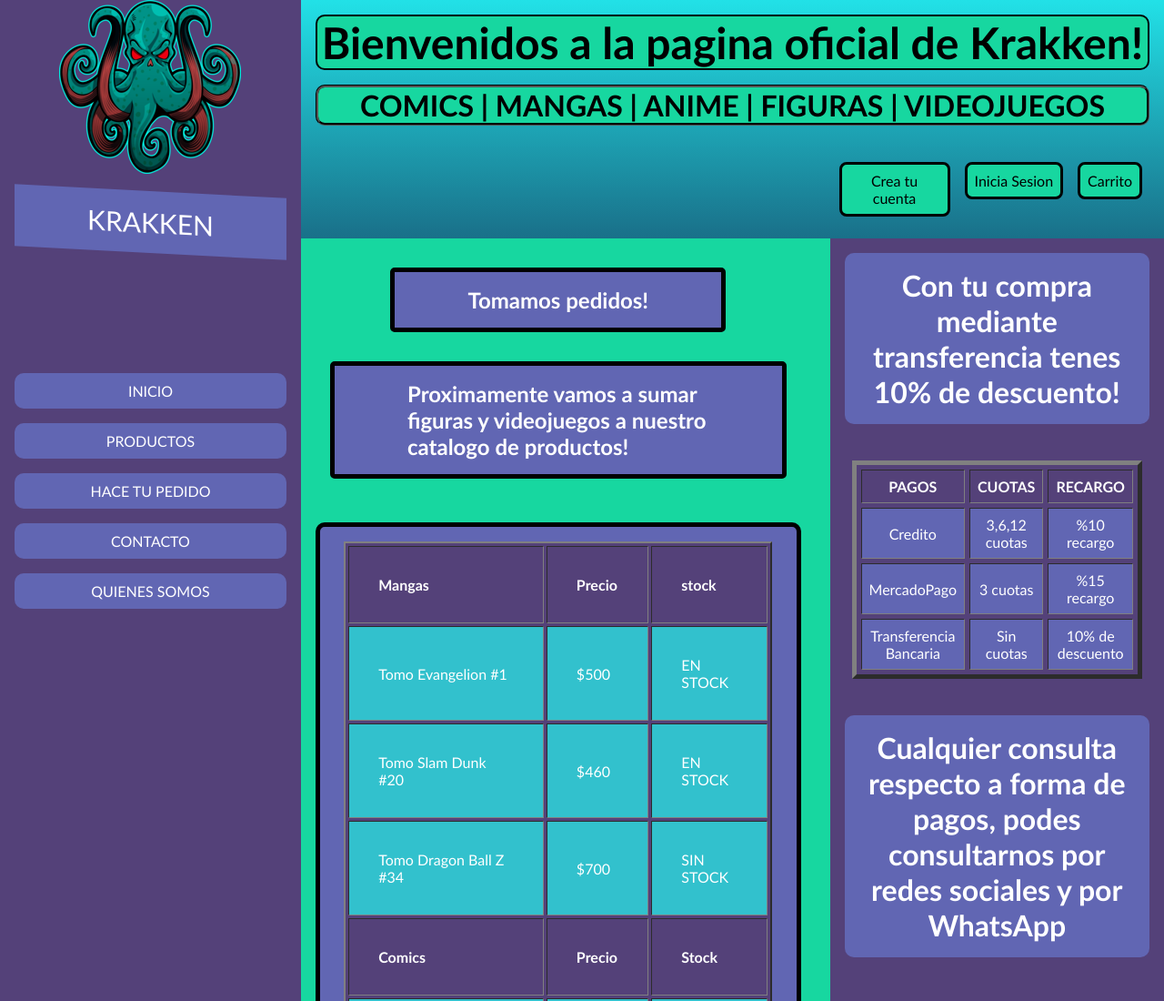
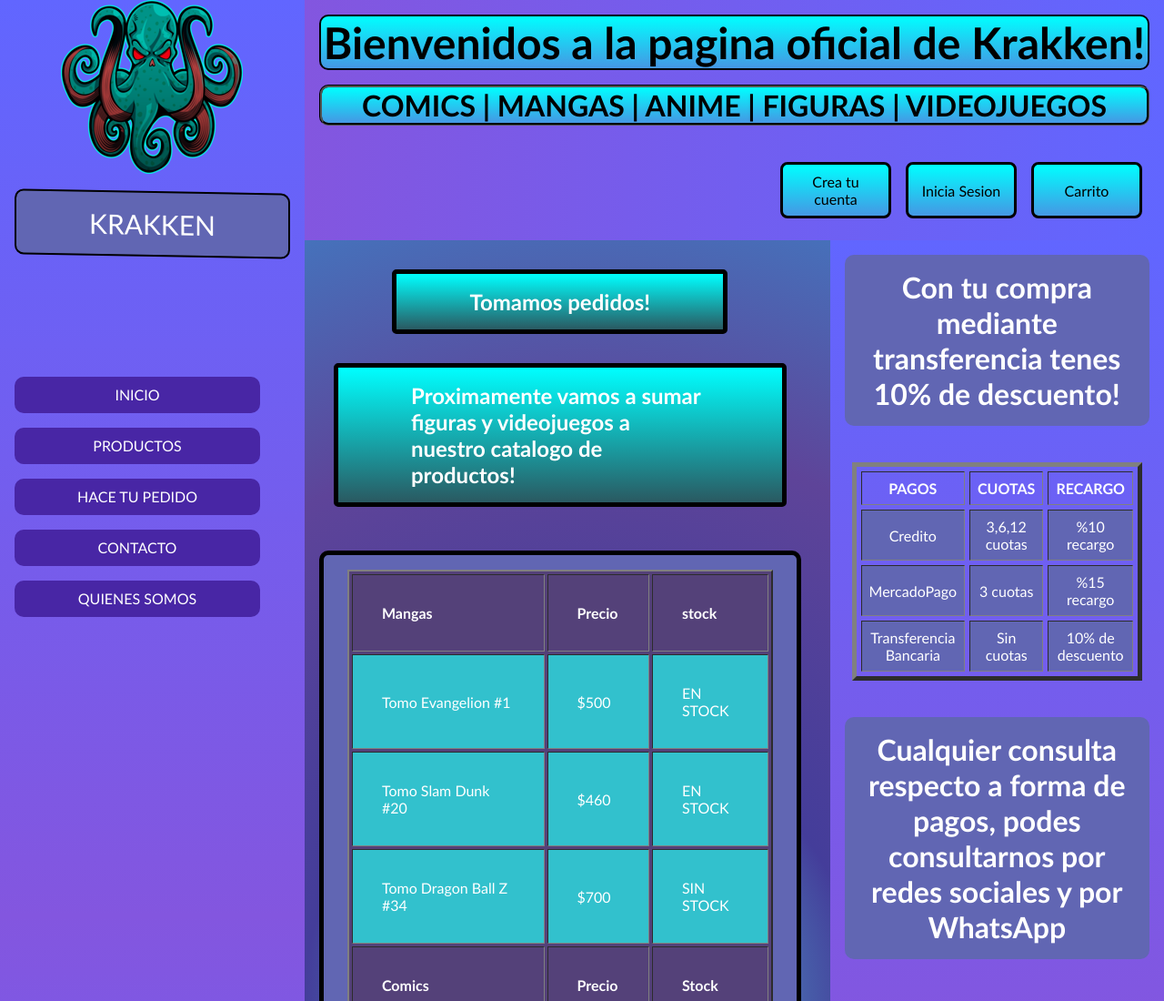
Before and after one commit to Ignacio-Fras/krakken-frascone, a plain HTML site: page productos.html in a window 1280 px wide. Shown: the top 1100 px of the page at 91% size. Drawn offline with Linux system fonts and the light colour scheme.

Commit message:
finalizando el agregado de animaciones, transiciones y gradientes

```diff
--- a/css/style.css
+++ b/css/style.css
@@ -15,12 +15,24 @@
     "nav segundaSeccion segundaSeccion aside"
     "nav form form aside"
     "footer footer footer footer";
-background-color: rgb(23, 215, 160);
+  background-image: radial-gradient(
+    circle,
+    rgb(84, 225, 228) 0%,
+    rgba(68, 61, 154, 1) 24%,
+    rgba(94, 68, 153, 1) 49%,
+    rgb(47, 155, 218) 89%,
+    rgb(115, 117, 241) 99%
+  );
   color: rgb(255, 255, 255);
 }
 /* Inicio del Nav --------- */
 .nav {
-    background-color: rgb(84, 65, 121);
+  background-image: linear-gradient(
+    to bottom,
+    rgb(97, 102, 279),
+    rgb(131, 86, 223),
+    rgb(97, 102, 279)
+  );
   grid-area: nav;
   display: flex;
   flex-direction: column;
@@ -37,17 +49,37 @@
 }
 
 .nav li {
+    width: 250px;
+    height: 20px;
+    transition: height 3s,width 2s;
+  animation-name: cambioColor;
+  animation-iteration-count: infinite;
+  animation-duration: 10s;
   list-style: none;
   margin: 1rem;
   padding: 10px;
   text-align: center;
-background-color: rgb(97, 102, 179);
-/* border: solid 2px rgb(0, 0, 0); */
   border-radius: 10px;
 }
 .nav li:hover {
+    width: 260px;
+    height: 30px;
   background-color: rgb(50, 193, 205);
   border: solid 2px black;
+}
+@keyframes cambioColor {
+  0% {
+    background-color: rgb(72, 38, 165);
+  }
+  25% {
+    background-color: rgb(131, 86, 223);
+  }
+  50% {
+    background-color: rgb(72, 38, 165);
+  }
+  100% {
+    background-color: rgb(131, 86, 223);
+  }
 }
 .nav a {
   color: rgb(255, 255, 255);
@@ -57,16 +89,21 @@
   color: black;
   font-size: 30px;
   background-color: rgb(97, 102, 179);
+  border: solid 2px black;
+  border-radius: 10px;
   padding: 1rem 5rem 1rem 5rem;
   margin: 1rem;
-transform: skewY(3deg);
-
+  transform: skewY(1deg);
 }
 
 /* ------Header --------- */
 .header {
   grid-area: header;
-background-image: linear-gradient(to bottom, rgb(34, 225, 231),rgba(27, 44, 122, 0.603));
+  background-image: linear-gradient(
+    to right,
+    rgb(131, 86, 223),
+    rgb(97, 102, 279)
+  );
   color: black;
   min-height: 15vh;
   text-align: center;
@@ -77,12 +114,12 @@
   font-size: 3rem;
   display: flex;
   justify-content: center;
-background-color: rgb(23, 215, 160);
+  background-image: linear-gradient(to bottom, aqua, rgb(69, 151, 228));
   border: solid 2px black;
   border-radius: 10px;
 }
 .header h2 {
-background-color: rgb(23, 215, 160);
+  background-image: linear-gradient(to bottom, aqua, rgb(69, 151, 228));
   border: groove 3px black;
   border-radius: 10px;
   margin: 1rem;
@@ -98,10 +135,14 @@
   margin-left: 1rem;
 }
 .header a {
+  height: 40px;
+  transition: height 2s, width 2s;
+  width: 100px;
   color: black;
- background-color: rgb(23, 215, 160);
+  background-image: linear-gradient(to bottom, aqua, rgb(69, 151, 228));
   display: flex;
- justify-content: start;
+  justify-content: center;
+  align-items: center;
   border: solid 3px black;
   border-radius: 0.5rem;
   padding: 0.5rem;
@@ -109,6 +150,8 @@
   max-width: 100px;
 }
 .header a:hover {
+  height: 50px;
+  width: 105px;
   background-color: rgb(49, 236, 127);
   padding: 0.5rem;
   border: solid 2px black;
@@ -126,15 +169,15 @@
   flex-direction: column;
   align-items: center;
 }
-.primeraSeccion img{
-    transform: scale(0.8,1);
+.primeraSeccion img {
+  transform: scale(0.8, 1);
   display: flex;
   padding: 1rem;
 }
 
 .primeraSeccion h2 {
   font-size: 1.5rem;
-background-color: rgb(97, 102, 179);
+  background-image: linear-gradient(to bottom, aqua, rgb(42, 89, 97));
   padding: 1rem 5rem 1rem 5rem;
   margin: 1rem;
   border: solid 5px black;
@@ -176,7 +219,7 @@
   margin-left: 1rem;
   padding: 2rem;
 }
-.segundaSeccion iframe{
+.segundaSeccion iframe {
   display: flex;
   flex-direction: row;
   justify-content: center;
@@ -192,16 +235,16 @@
   text-align: center;
   background-color: rgb(98, 230, 153);
 }
-.segundaSeccion table{
+.segundaSeccion table {
   background-color: rgb(84, 65, 121);
   width: 90%;
   text-align: left;
   margin: 1rem;
 }
-.segundaSeccion th{
+.segundaSeccion th {
   padding: 2rem;
 }
-.segundaSeccion td{
+.segundaSeccion td {
   background-color: rgb(50, 193, 205);
   padding: 2rem;
 }
@@ -209,7 +252,12 @@
 /* Aside ---------- */
 
 .aside {
-background-color: rgb(84, 65, 121);
+  background-image: linear-gradient(
+    to bottom,
+    rgb(97, 102, 279),
+    rgb(131, 86, 223),
+    rgb(97, 102, 279)
+  );
   grid-area: aside;
   display: flex;
   align-content: flex-start;
@@ -225,12 +273,12 @@
   border-radius: 10px;
   margin: 1rem;
 }
-.aside ul{
+.aside ul {
   background-color: rgb(97, 102, 179);
   padding: 1rem;
   margin: 1rem;
 }
-.aside li{
+.aside li {
   border-radius: 10px;
   border: solid 2px black;
   list-style: none;
@@ -238,23 +286,22 @@
   margin: 0.5rem;
   padding: 0.5rem;
 }
-.aside li:hover{
+.aside li:hover {
   background-color: rgb(50, 193, 205);
   border: solid 2px black;
   border-radius: 10px;
   padding: 1.5rem;
 }
-.aside table{
+.aside table {
   margin: 1.5rem;
 }
-.aside th{
+.aside th {
   padding: 0.5rem;
 }
-.aside td{
-    padding: .5rem;
+.aside td {
+  padding: 0.5rem;
   background-color: rgb(97, 102, 179);
 }
-
 
 /* Form ........... */
 
@@ -273,7 +320,7 @@
   margin: 1rem;
   font-size: 2rem;
 }
-.form p{
+.form p {
   background-color: rgb(97, 102, 179);
   font-size: 1.5rem;
   border: solid 2px black;
@@ -305,7 +352,12 @@
 /* Footer ------------- */
 
 .footer {
-    background-image: linear-gradient(to bottom, rgb(34, 225, 231),rgba(27, 44, 122, 0.603));
+  background-image: linear-gradient(
+    to right,
+    rgb(131, 86, 223),
+    rgb(97, 102, 279),
+    rgb(131, 86, 223)
+  );
   grid-area: footer;
   display: flex;
   justify-content: space-around;
@@ -314,15 +366,15 @@
   flex-direction: row;
   padding: 1rem;
 }
-.footer li{
+.footer li {
   list-style: none;
   background-color: rgb(84, 65, 121);
   border: solid 2px black;
   border-radius: 10px;
-    margin: .5rem;
-    padding: .2rem;
+  margin: 0.5rem;
+  padding: 0.2rem;
 }
-.footer i{
+.footer i {
   padding: 1rem;
   font-size: 4rem;
   color: rgb(84, 65, 121);
@@ -353,12 +405,12 @@
     justify-content: space-around;
     flex-wrap: wrap;
   }
-.header{
+  .header {
     display: flex;
     flex-wrap: wrap;
     justify-content: center;
   }
-.primeraSeccion img{
+  .primeraSeccion img {
     max-width: 300px;
     display: flex;
     padding: 1rem;
@@ -366,7 +418,7 @@
   .segundaSeccion iframe {
     max-width: 250px;
   }
-.segundaSeccion{
+  .segundaSeccion {
     margin: 0rem;
   }
   .form div {
@@ -374,12 +426,10 @@
     flex-wrap: wrap;
     max-width: 100%;
   }
-
 }
 
 /* Dispositivos Small */
 @media (max-width: 375px) {
-
   .nav {
     flex-direction: column;
   }
@@ -392,32 +442,44 @@
     display: flex;
     padding: 5px;
   }
-.primeraSeccion h1{
+  .primeraSeccion h1 {
     display: flex;
     padding: 1rem;
     flex-wrap: wrap;
   }
-.primeraSeccion img{
+  .primeraSeccion img {
     max-width: 300px;
     display: flex;
     flex-wrap: wrap;
   }
 
-.form{
+  .form {
     display: flex;
     align-content: center;
     flex-wrap: wrap;
   }
-.form div{
+  .form div {
     display: grid;
     flex-wrap: wrap;
     align-items: center;
   }
 
-.aside{
+  .aside {
     display: none;
   }
 }
-@keyframes animacion{
 
+@keyframes cambioAncho {
+  0% {
+    width: 550px;
+    background-color: black;
   }
+  50% {
+    width: 350px;
+    background-color: violet;
+  }
+  100% {
+    width: 250px;
+    background-color: #171994;
+  }
+}
```
Also changed, not shown: index.html (+1 -1 lines). Lines whose indentation alone changed are shown as unchanged.
